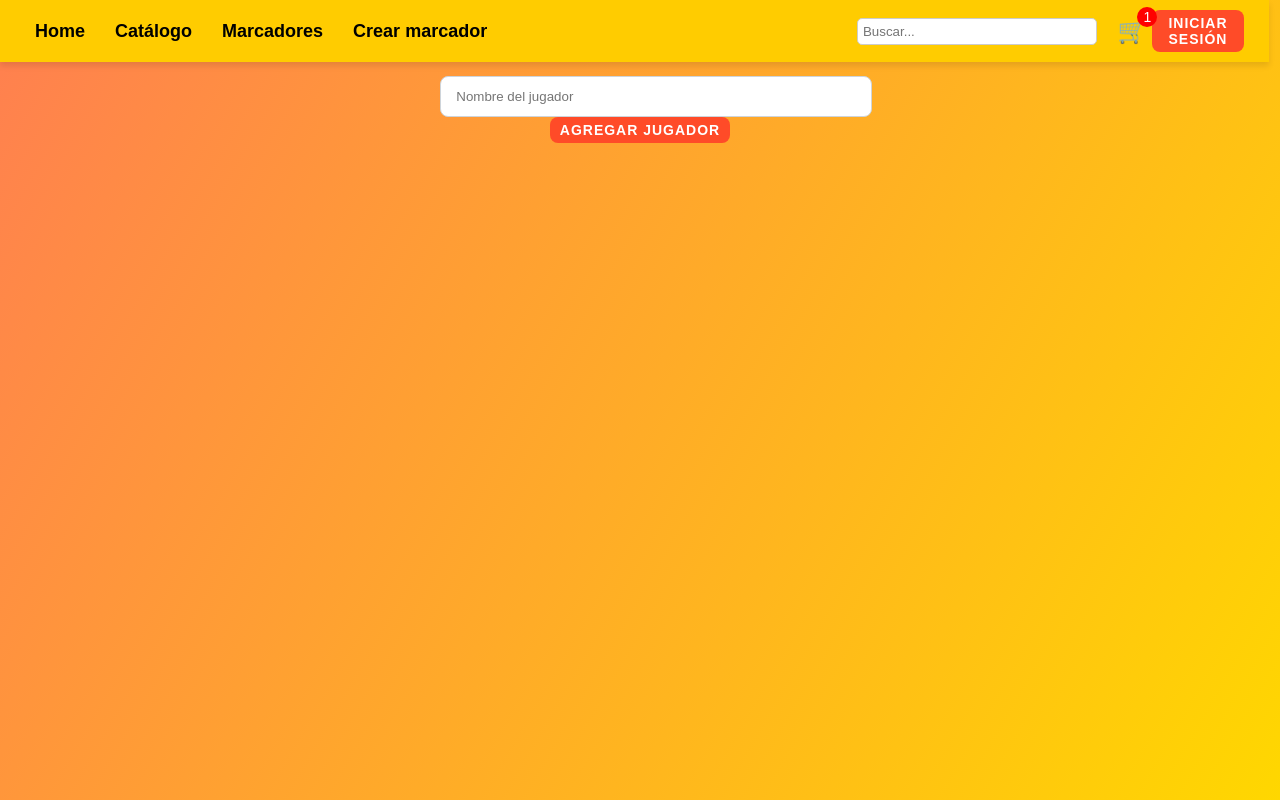
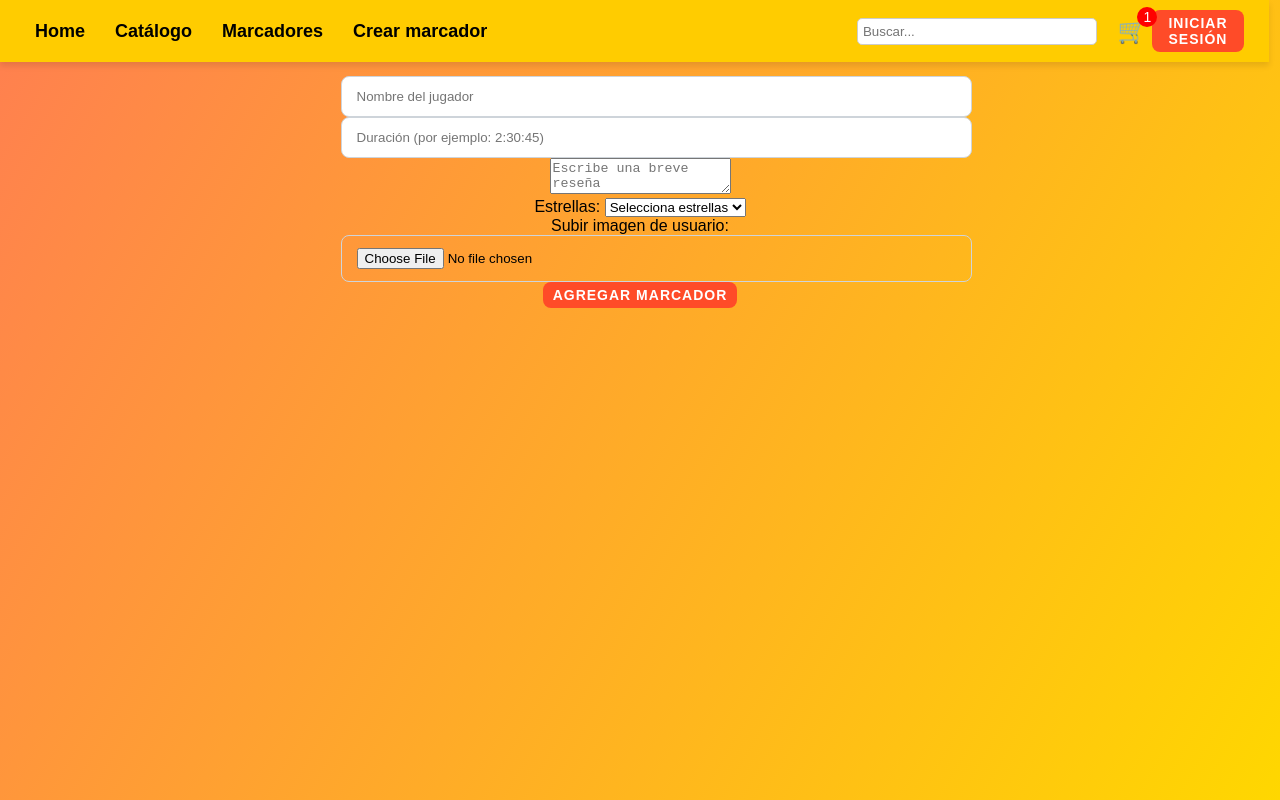
Before and after one commit to NathalieVHerreraP/Rayman-LCDLV-Web, a React (Create React App) app in the folder RaymanLCDLV-Web/: page /Scoreboard in a window 1280 px wide. Built offline with nearby package versions, Linux system fonts and the light colour scheme.

Commit message:
Modificacion de estructura

```diff
--- a/RaymanLCDLV-Web/src/scoreboard.js
+++ b/RaymanLCDLV-Web/src/scoreboard.js
@@ -3,31 +3,83 @@ import './scoreboard.css';
 
 const Scoreboard = ({ onAddPlayer }) => {
   const [playerName, setPlayerName] = useState('');
+  const [duration, setDuration] = useState('');
+  const [review, setReview] = useState('');
+  const [stars, setStars] = useState(0);
+  const [image, setImage] = useState(null);
 
   const handleAddPlayer = () => {
-    if (playerName.trim() === '') return;
+    if (playerName.trim() === '' || duration.trim() === '' || stars === 0 || !image) return;
 
     const newPlayer = {
       id: Date.now(), // Unique ID
       name: playerName,
-      time: new Date().toLocaleTimeString(), // Current time
-      stars: 0
+      duration: duration,
+      review: review,
+      stars: stars,
+      image: URL.createObjectURL(image) // Convertir imagen a una URL para mostrarla
     };
 
     onAddPlayer(newPlayer);
     setPlayerName('');
+    setDuration('');
+    setReview('');
+    setStars(0);
+    setImage(null);
+  };
+
+  const handleImageChange = (e) => {
+    setImage(e.target.files[0]); // Guardar la imagen seleccionada
   };
 
   return (
     <div className="scoreboard">
       <h1>Marcador</h1>
+
+      {/* Nombre del jugador */}
       <input
         type="text"
         value={playerName}
         onChange={(e) => setPlayerName(e.target.value)}
         placeholder="Nombre del jugador"
       />
-      <button onClick={handleAddPlayer}>Agregar Jugador</button>
+
+      {/* Duración */}
+      <input
+        type="text"
+        value={duration}
+        onChange={(e) => setDuration(e.target.value)}
+        placeholder="Duración (por ejemplo: 2:30:45)"
+      />
+
+      {/* Reseña breve */}
+      <textarea
+        value={review}
+        onChange={(e) => setReview(e.target.value)}
+        placeholder="Escribe una breve reseña"
+      />
+
+      {/* Selección de estrellas */}
+      <div>
+        <label>Estrellas: </label>
+        <select value={stars} onChange={(e) => setStars(parseInt(e.target.value))}>
+          <option value={0}>Selecciona estrellas</option>
+          <option value={1}>★</option>
+          <option value={2}>★★</option>
+          <option value={3}>★★★</option>
+          <option value={4}>★★★★</option>
+          <option value={5}>★★★★★</option>
+        </select>
+      </div>
+
+      {/* Subir imagen */}
+      <div>
+        <label>Subir imagen de usuario: </label>
+        <input type="file" accept="image/*" onChange={handleImageChange} />
+      </div>
+
+      {/* Botón para agregar el marcador */}
+      <button onClick={handleAddPlayer}>Agregar Marcador</button>
     </div>
   );
 };
```
